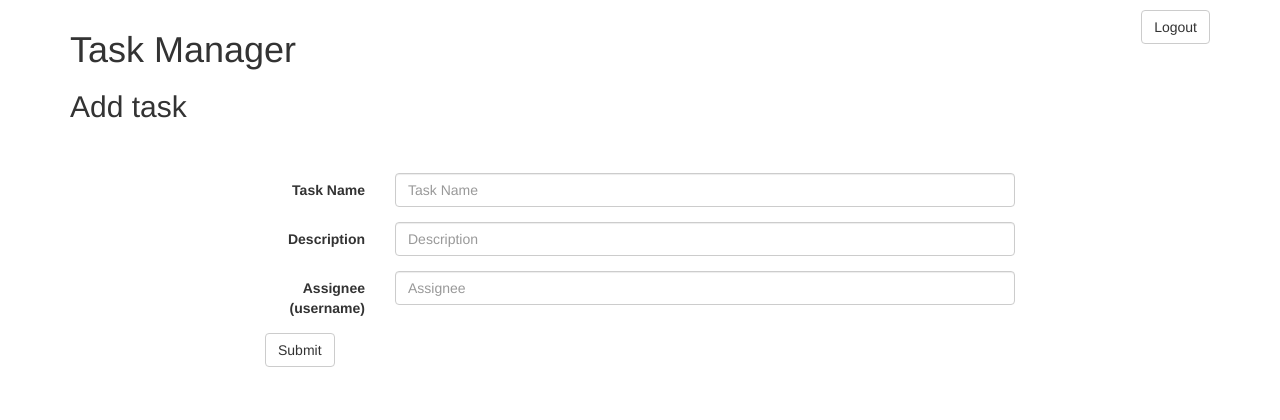
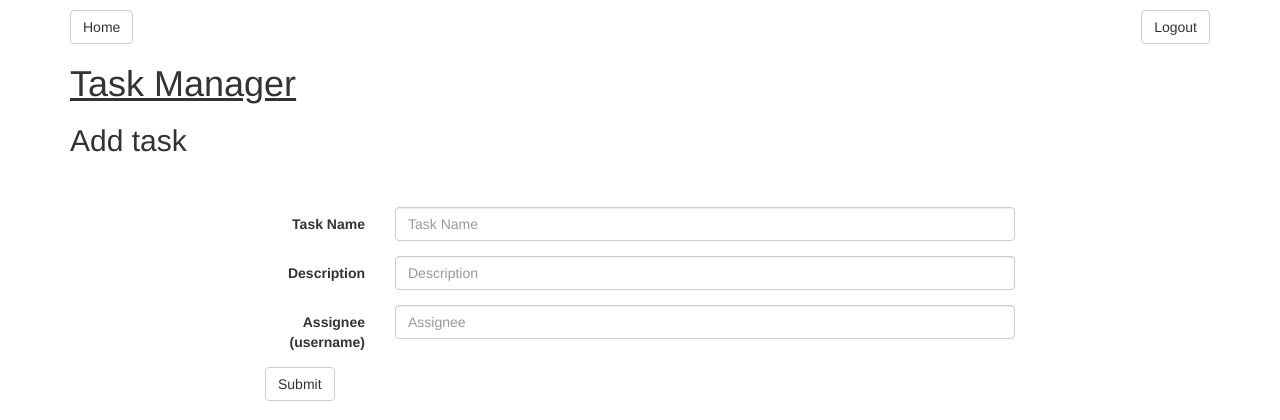
Before and after one commit to MaxwellCoriell/BackendCapstone, a Django app: page /tasks/add/ in a window 1280 px wide. Shown: the top 420 px of the page. Run offline with Django 3.2, Linux system fonts and the light colour scheme; the visitor is signed in with stand-in values (Sample User, id 1); some libraries are stand-ins or nearby versions.

Commit message:
Added a button that gets you out of the single task view, instead of having it hit the backspace on your computer

```diff
--- a/DjangoTaskManager/templates/base.html
+++ b/DjangoTaskManager/templates/base.html
@@ -7,9 +7,10 @@
     <body>
         <div class="container" style="margin-top: 10px">
             {% if request.user.is_authenticated %}
+                <a class="btn btn-default pull-center" href="{% url "tasks" %}">Home</a>
                 <a class="btn btn-default pull-right" href="{% url "logout" %}">Logout</a>
             {% endif %}
-            <h1>Task Manager</h1>
+            <h1><u>Task Manager</u></h1>
         {% block content %}{% endblock %}
         </div>
     </body>
```
